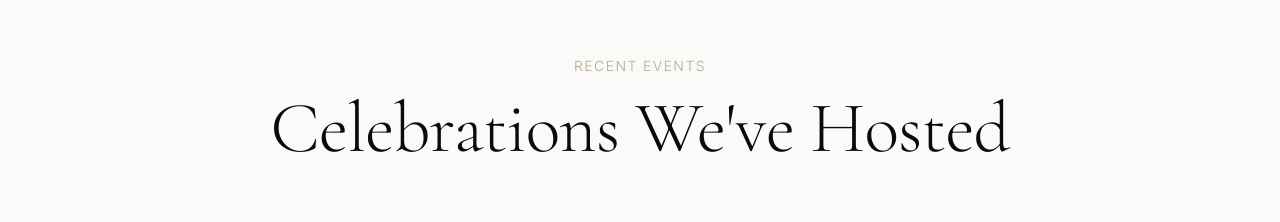
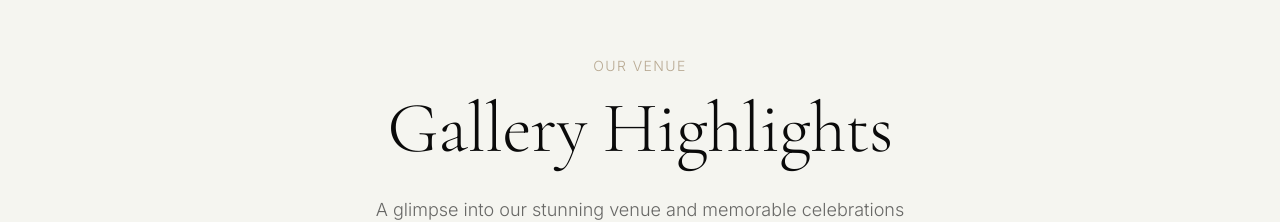
Before and after one commit to iZzIbRaHiM/ALFazalMarque, a Next.js app: page / in a window 1280 px wide. Shown: the part 3226-3448 px from the top of the page. Built offline with nearby package versions, Linux system fonts and the light colour scheme.

Commit message:
feat: remove featured events section and optimize video start

```diff
--- a/app/page.tsx
+++ b/app/page.tsx
@@ -3,7 +3,6 @@ import Hero from '@/components/home/Hero'
 import IntroSection from '@/components/home/IntroSection'
 
 const ServicesPreview = dynamic(() => import('@/components/home/ServicesPreview'))
-const FeaturedEvents = dynamic(() => import('@/components/home/FeaturedEvents'))
 const GallerySection = dynamic(() => import('@/components/home/GallerySection'))
 const ReviewsSection = dynamic(() => import('@/components/home/ReviewsSection'))
 const CallToAction = dynamic(() => import('@/components/home/CallToAction'))
@@ -14,7 +13,6 @@ export default function HomePage() {
       <Hero />
       <IntroSection />
       <ServicesPreview />
-      <FeaturedEvents />
       <GallerySection />
       <ReviewsSection />
       <CallToAction />
```
